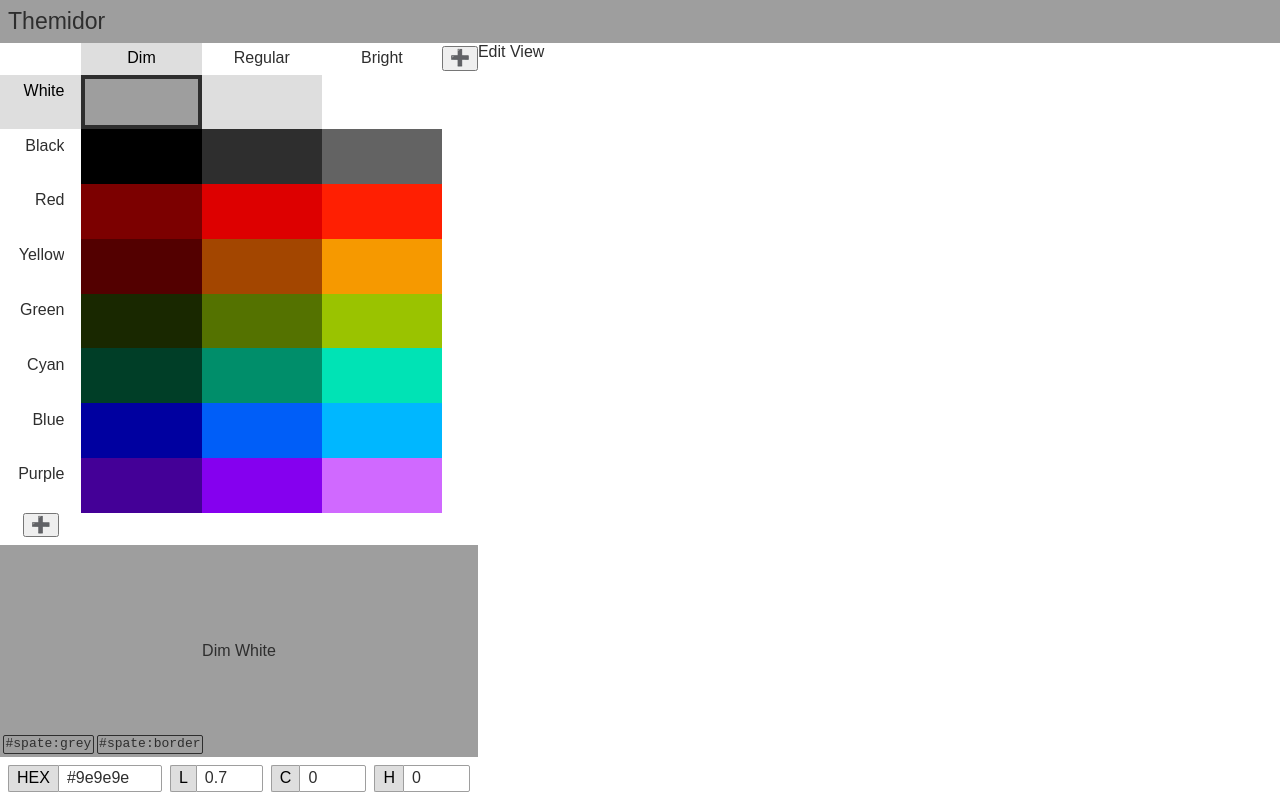
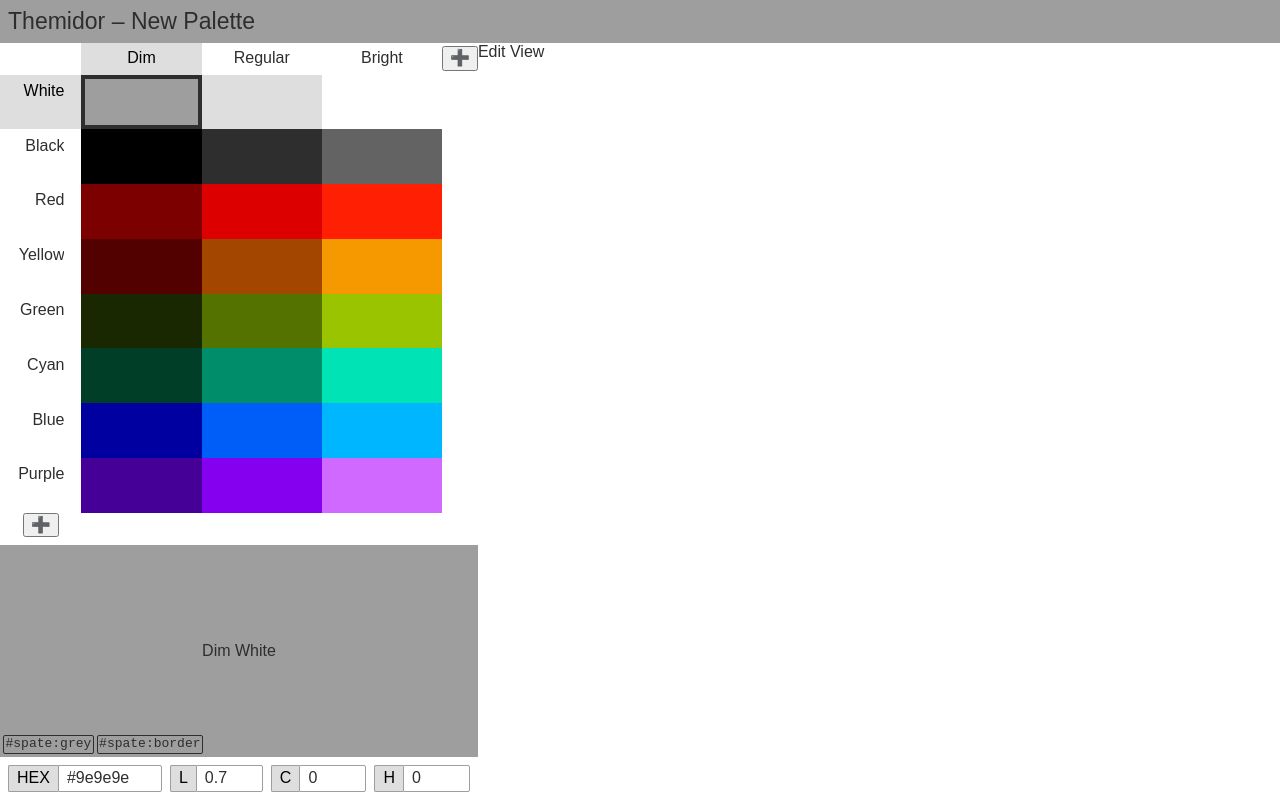
Before and after one commit to krendil/themidor, a Vue app: page / in a window 1280 px wide. Built offline with nearby package versions, Linux system fonts and the light colour scheme; a web font is replaced by a local one.

Commit message:
Add theme name to header

```diff
--- a/src/components/Header.vue
+++ b/src/components/Header.vue
@@ -8,7 +8,7 @@ const paletteStore = usePaletteStore();
 
 <template>
   <header class="colour-transition">
-    Themidor
+    Themidor – {{paletteStore.palette.name}}
   </header>
 </template>
 
```
